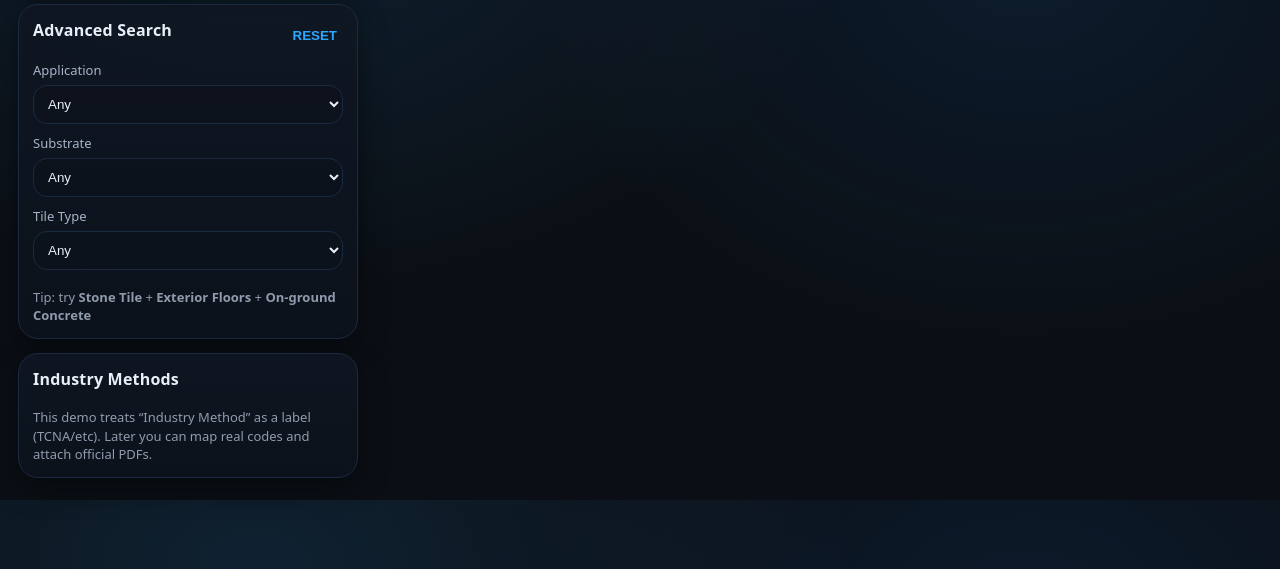
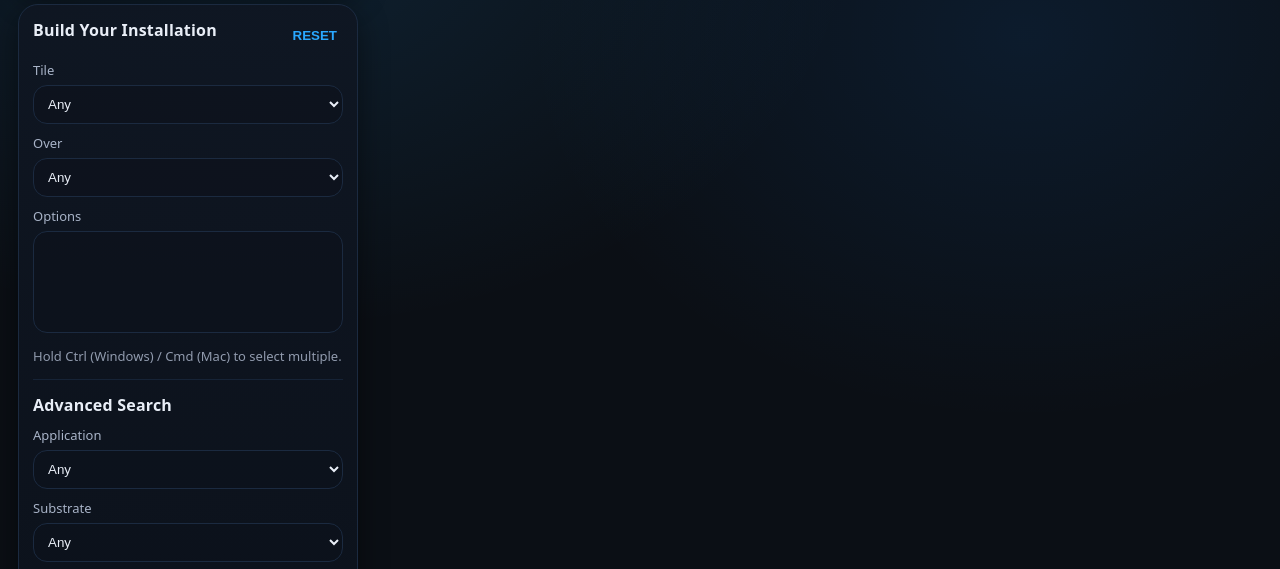
Before and after one commit to st3ph3nson/CBP-tool, a plain HTML site: page index.html in a window 1280 px wide. Shown: the part 171-740 px from the top of the page. Drawn offline with Linux system fonts and the light colour scheme; a script that the page names is missing.

Commit message:
Refactor advanced search section in index.html

```diff
--- a/index.html
+++ b/index.html
@@ -34,9 +34,33 @@
 
       <section class="panel">
   <div class="panelRow">
-          <div class="panelTitle">Advanced Search</div>
+    <div class="panelTitle">Build Your Installation</div>
     <button id="resetSideBtn" class="linkBtn">RESET</button>
   </div>
+
+  <div class="field">
+    <label for="mTile">Tile</label>
+    <select id="mTile">
+      <option value="">Any</option>
+    </select>
+  </div>
+
+  <div class="field">
+    <label for="mOver">Over</label>
+    <select id="mOver">
+      <option value="">Any</option>
+    </select>
+  </div>
+
+  <div class="field">
+    <label for="mOptions">Options</label>
+    <select id="mOptions" multiple size="5"></select>
+    <div class="hint">Hold Ctrl (Windows) / Cmd (Mac) to select multiple.</div>
+  </div>
+
+  <hr style="border:0;border-top:1px solid var(--line);margin:14px 0;opacity:.7" />
+
+  <div class="panelTitle">Advanced Search</div>
 
   <div class="field">
     <label for="application">Application</label>
@@ -60,7 +84,7 @@
   </div>
 
   <div class="hint">
-          Tip: try <b>Stone Tile</b> + <b>Exterior Floors</b> + <b>On-ground Concrete</b>
+    Tip: pick <b>Porcelain tile</b> + <b>Over on-ground concrete</b> + <b>Optional membrane</b>
   </div>
 </section>
 
```
Lines whose indentation alone changed are shown as unchanged.
